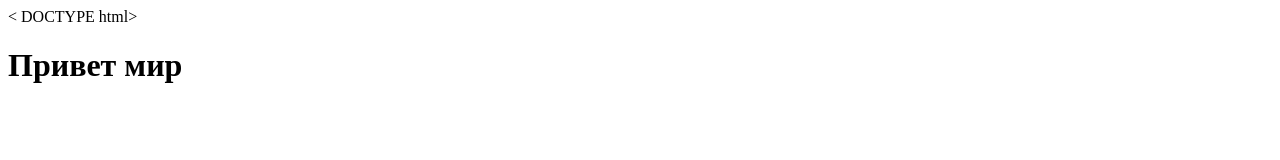
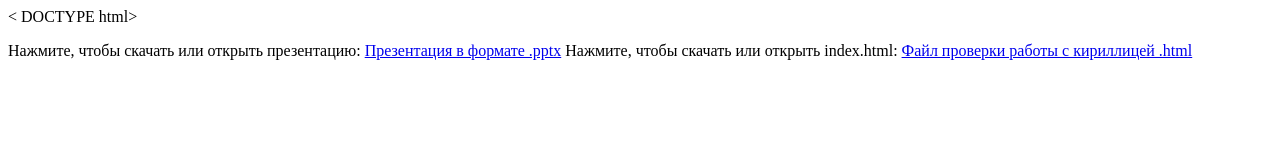
Before and after one commit to Dina25798/Dina-25, a plain HTML site: page index.html in a window 1280 px wide. Drawn offline with Linux system fonts and the light colour scheme.

Commit message:
Update index.html

```diff
--- a/index.html
+++ b/index.html
@@ -1,9 +1,16 @@
 < DOCTYPE html>
-  <html lang-"ru">
+  <html>
  <head>
-  <title>Привет мир</title>
+  <title>Моя презентация</title>
   </head>
   <body>
-    <h1>Привет мир</h1>
+
+   <p>
+ Нажмите, чтобы скачать или открыть презентацию:
+ <a href="СетьВводный.pptx">Презентация в формате .pptx</a>
+Нажмите, чтобы скачать или открыть index.html:
+<a href="index.html">Файл проверки работы с кириллицей .html</a>
+   </p>
+
   </body>
   </html>
```
